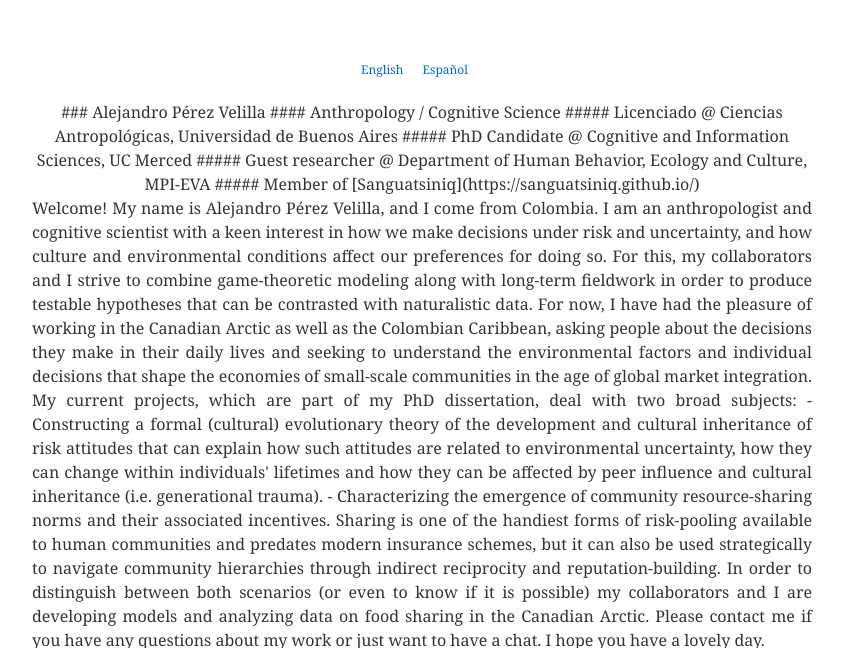
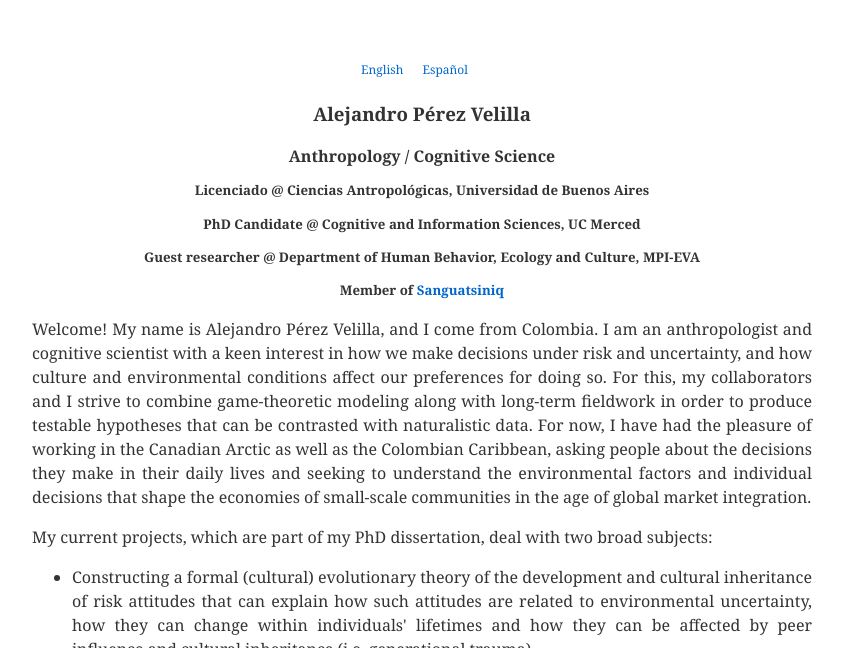
Before and after one commit to datadreamscorp/datadreamscorp.github.io, a Jekyll site: the page built from en/index.md, in a window 1280 px wide, cut to the strip 0-648 px from the top of the page. Shown: the whole strip, without its empty margins (218-1062 px from the left). Built offline with Jekyll 4.4.1, drawn with Linux system fonts in a browser that asks for light colours; some of the changed text lies outside the part shown.

Commit message:
english ver

```diff
--- a/en/index.md
+++ b/en/index.md
@@ -6,27 +6,31 @@ lang: en
 
 <div align="center">
 
-### Alejandro Pérez Velilla
-#### Anthropology / Cognitive Science
-##### Licenciado @ Ciencias Antropológicas, Universidad de Buenos Aires
-##### PhD Candidate @ Cognitive and Information Sciences, UC Merced
-##### Guest researcher @ Department of Human Behavior, Ecology and Culture, MPI-EVA
-##### Member of [Sanguatsiniq](https://sanguatsiniq.github.io/)
+<h3>Alejandro Pérez Velilla</h3>
+<h4>Anthropology / Cognitive Science</h4>
+<h5>Licenciado @ Ciencias Antropológicas, Universidad de Buenos Aires</h5>
+<h5>PhD Candidate @ Cognitive and Information Sciences, UC Merced</h5>
+<h5>Guest researcher @ Department of Human Behavior, Ecology and Culture, MPI-EVA</h5>
+<h5>Member of <a href="https://sanguatsiniq.github.io/">Sanguatsiniq</a></h5>
 
 </div>
 
-<div style="text-align: justify;">
+<p align="justify">
+Welcome! My name is Alejandro Pérez Velilla, and I come from Colombia. I am an anthropologist and cognitive scientist with a keen interest in how we make decisions under risk and uncertainty, and how culture and environmental conditions affect our preferences for doing so. For this, my collaborators and I strive to combine game-theoretic modeling along with long-term fieldwork in order to produce testable hypotheses that can be contrasted with naturalistic data. For now, I have had the pleasure of working in the Canadian Arctic as well as the Colombian Caribbean, asking people about the decisions they make in their daily lives and seeking to understand the environmental factors and individual decisions that shape the economies of small-scale communities in the age of global market integration.
+</p>
 
-Welcome! My name is Alejandro Pérez Velilla, and I come from Colombia. I am an anthropologist and cognitive scientist with a keen interest in how we make decisions under risk and uncertainty, and how culture and environmental conditions affect our preferences for doing so. For this, my collaborators and I strive to combine game-theoretic modeling along with long-term fieldwork in order to produce testable hypotheses that can be contrasted with naturalistic data. For now, I have had the pleasure of working in the Canadian Arctic as well as the Colombian Caribbean, asking people about the decisions they make in their daily lives and seeking to understand the environmental factors and individual decisions that shape the economies of small-scale communities in the age of global market integration.
+<p align="justify">
+My current projects, which are part of my PhD dissertation, deal with two broad subjects:
+</p>
 
-My current projects, which are part of my PhD dissertation, deal with two broad subjects:
+<ul>
+<li><p align="justify">Constructing a formal (cultural) evolutionary theory of the development and cultural inheritance of risk attitudes that can explain how such attitudes are related to environmental uncertainty, how they can change within individuals' lifetimes and how they can be affected by peer influence and cultural inheritance (i.e. generational trauma).</p></li>
+<li><p align="justify">Characterizing the emergence of community resource-sharing norms and their associated incentives. Sharing is one of the handiest forms of risk-pooling available to human communities and predates modern insurance schemes, but it can also be used strategically to navigate community hierarchies through indirect reciprocity and reputation-building. In order to distinguish between both scenarios (or even to know if it is possible) my collaborators and I are developing models and analyzing data on food sharing in the Canadian Arctic.</p></li>
+</ul>
 
-- Constructing a formal (cultural) evolutionary theory of the development and cultural inheritance of risk attitudes that can explain how such attitudes are related to environmental uncertainty, how they can change within individuals' lifetimes and how they can be affected by peer influence and cultural inheritance (i.e. generational trauma).
-- Characterizing the emergence of community resource-sharing norms and their associated incentives. Sharing is one of the handiest forms of risk-pooling available to human communities and predates modern insurance schemes, but it can also be used strategically to navigate community hierarchies through indirect reciprocity and reputation-building. In order to distinguish between both scenarios (or even to know if it is possible) my collaborators and I are developing models and analyzing data on food sharing in the Canadian Arctic.
-
+<p align="justify">
 Please contact me if you have any questions about my work or just want to have a chat. I hope you have a lovely day.
-
-</div>
+</p>
 
 ![photo](/img/field_photo.png)
 
```
